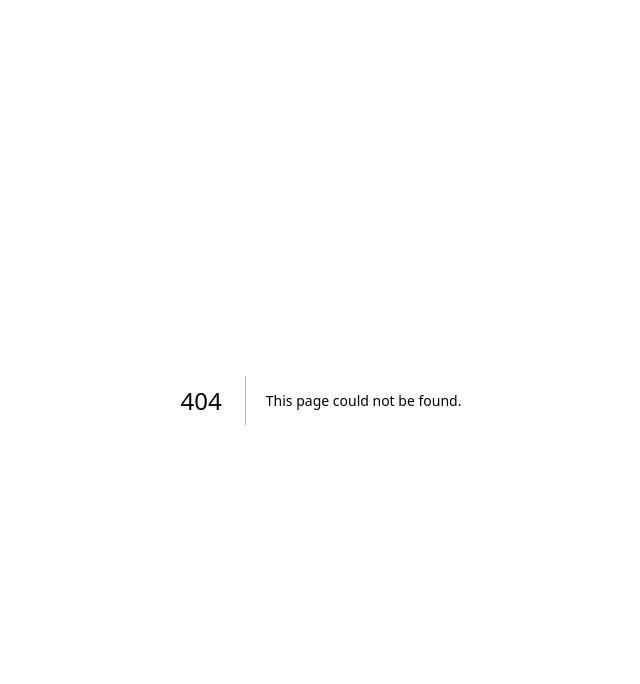
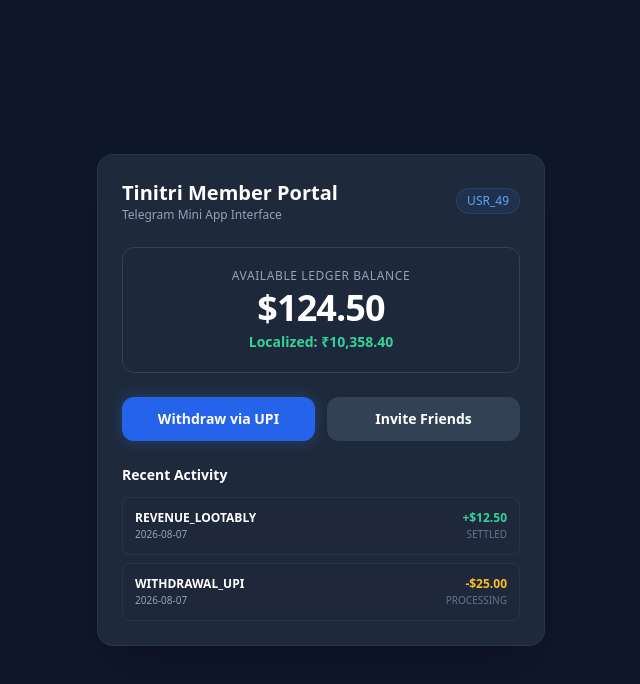
Before and after one commit to kuntalmukherjee96-arch/tgm-reward-admin, a Next.js app in the folder frontend/: page /user in a window 1280 px wide. Before the commit this address had no page. Shown: the top 684 px of the page, without its empty margins (319-959 px from the left). Built offline with nearby package versions, Linux system fonts and the light colour scheme.

Commit message:
feat(frontend): implement phase 16.5 user portal and telegram mini app interface with live ledger balance

```diff
--- /dev/null
+++ b/frontend/src/app/api/user/route.js
@@ -0,0 +1,18 @@
+import { NextResponse } from 'next/server';
+
+export async function GET() {
+  // 🧠 Rule 24: User Portal strictly consuming backend ledger data
+  const userData = {
+    userId: "USR_49",
+    telegramHandle: "@tinitri_beta_user",
+    ledgerBalanceUSD: 124.50,
+    ledgerBalanceINR: "₹10,358.40",
+    activeTier: "Closed Beta (Tier 1)",
+    recentTransactions: [
+      { id: "TX_9cd405a1", type: "REVENUE_LOOTABLY", amount: "+$12.50", status: "SETTLED", date: "2026-08-07" },
+      { id: "WDL_10924C", type: "WITHDRAWAL_UPI", amount: "-$25.00", status: "PROCESSING", date: "2026-08-07" }
+    ]
+  };
+
+  return NextResponse.json(userData);
+}
--- /dev/null
+++ b/frontend/src/app/user/page.js
@@ -0,0 +1,79 @@
+"use client";
+import React, { useState, useEffect } from 'react';
+
+export default function UserPortal() {
+  const [data, setData] = useState(null);
+  const [loading, setLoading] = useState(true);
+
+  useEffect(() => {
+    fetch('/api/user')
+      .then(res => res.json())
+      .then(fetchedData => {
+        setData(fetchedData);
+        setLoading(false);
+      });
+  }, []);
+
+  if (loading) {
+    return (
+      <div className="min-h-screen bg-[#0f172a] flex items-center justify-center text-white">
+        <div className="animate-spin h-10 w-10 border-4 border-blue-500 border-t-transparent rounded-full"></div>
+      </div>
+    );
+  }
+
+  return (
+    <div className="min-h-screen bg-[#0f172a] text-slate-300 font-sans p-6 flex items-center justify-center">
+      <div className="max-w-md w-full bg-[#1e293b] border border-slate-700/50 rounded-2xl p-6 shadow-2xl">
+
+        {/* User Header */}
+        <div className="flex justify-between items-center mb-6">
+          <div>
+            <h1 className="text-xl font-bold text-white">Tinitri Member Portal</h1>
+            <p className="text-xs text-slate-400">Telegram Mini App Interface</p>
+          </div>
+          <span className="px-2.5 py-1 bg-blue-500/10 text-blue-400 border border-blue-500/20 text-xs rounded-full font-medium">
+            {data.userId}
+          </span>
+        </div>
+
+        {/* Balance Card */}
+        <div className="bg-slate-800/80 border border-slate-700 rounded-xl p-5 mb-6 text-center">
+          <div className="text-xs text-slate-400 uppercase tracking-wider mb-1">Available Ledger Balance</div>
+          <div className="text-4xl font-extrabold text-white tracking-tight">${data.ledgerBalanceUSD.toFixed(2)}</div>
+          <div className="text-sm font-semibold text-emerald-400 mt-1">Localized: {data.ledgerBalanceINR}</div>
+        </div>
+
+        {/* Action Buttons */}
+        <div className="grid grid-cols-2 gap-3 mb-6">
+          <button className="py-3 bg-blue-600 hover:bg-blue-500 text-white font-semibold rounded-xl text-sm transition-all shadow-[0_0_15px_rgba(59,130,246,0.3)]">
+            Withdraw via UPI
+          </button>
+          <button className="py-3 bg-slate-700 hover:bg-slate-600 text-white font-semibold rounded-xl text-sm transition-all">
+            Invite Friends
+          </button>
+        </div>
+
+        {/* Recent Transactions */}
+        <div>
+          <h3 className="text-sm font-bold text-white mb-3">Recent Activity</h3>
+          <div className="space-y-2">
+            {data.recentTransactions.map((tx, idx) => (
+              <div key={idx} className="bg-slate-800/40 p-3 rounded-lg border border-slate-700/50 flex justify-between items-center text-xs">
+                <div>
+                  <div className="font-semibold text-white">{tx.type}</div>
+                  <div className="text-slate-400 text-[10px]">{tx.date}</div>
+                </div>
+                <div className="text-right">
+                  <div className={`font-bold ${tx.amount.startsWith('+') ? 'text-emerald-400' : 'text-amber-400'}`}>{tx.amount}</div>
+                  <div className="text-slate-500 text-[10px]">{tx.status}</div>
+                </div>
+              </div>
+            ))}
+          </div>
+        </div>
+
+      </div>
+    </div>
+  );
+}
```
